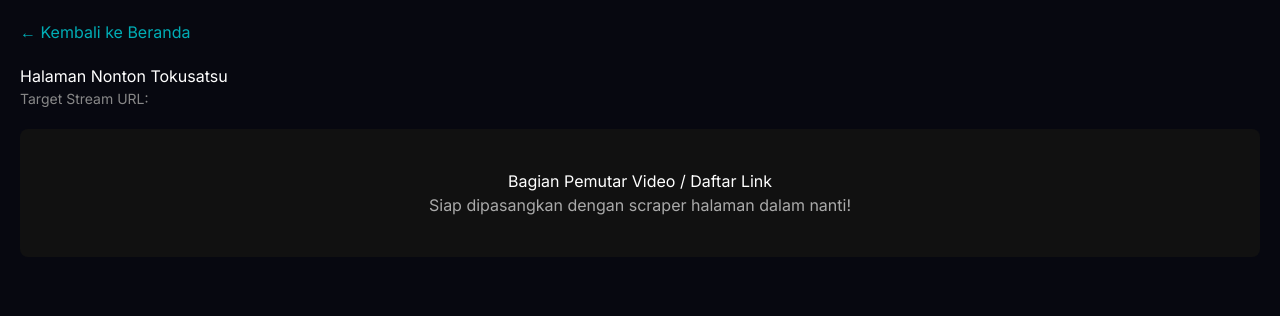
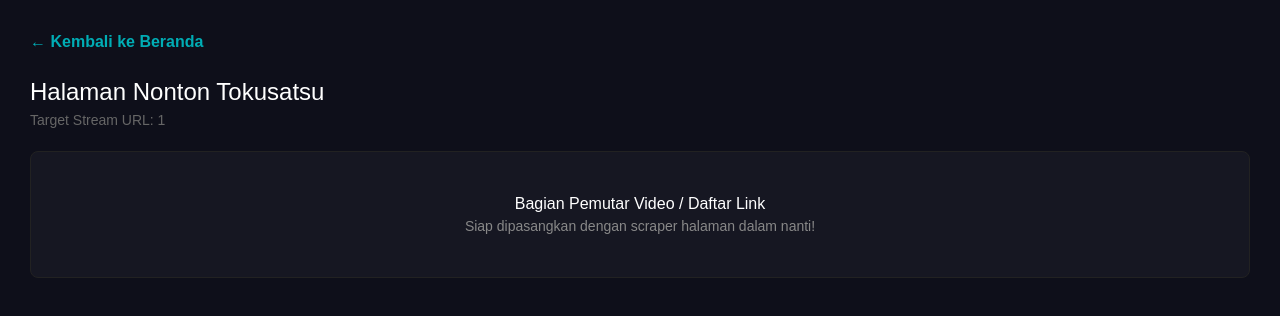
Before and after one commit to Vexcompany/tokuvex, a React (Vite) app: page /series/1 in a window 1280 px wide. Shown: the top 316 px of the page. Built offline with nearby package versions, Linux system fonts and the light colour scheme.

Commit message:
Update Watch.jsx

```diff
--- a/src/pages/Watch.jsx
+++ b/src/pages/Watch.jsx
@@ -8,7 +8,7 @@ const Watch = () => {
   useEffect(() => {
     try {
       if (id) {
-        const urlAsli = atob(id)
+        const urlAsli = decodeURIComponent(id)
         setDecodedUrl(urlAsli)
       }
     } catch (error) {
@@ -17,15 +17,15 @@ const Watch = () => {
   }, [id])
 
   return (
-    <div style={{ color: "white", padding: "20px" }}>
-      <Link to="/" style={{ color: "#00adb5", textDecoration: "none" }}>← Kembali ke Beranda</Link>
+    <div style={{ color: "white", padding: "30px", backgroundColor: "#0e0f1a", minHeight: "100vh", fontFamily: "sans-serif" }}>
+      <Link to="/" style={{ color: "#00adb5", textDecoration: "none", fontWeight: "bold" }}>← Kembali ke Beranda</Link>
 
-      <h1 style={{ marginTop: "20px" }}>Halaman Nonton Tokusatsu</h1>
-      <p style={{ color: "#888", fontSize: "14px" }}>Target Stream URL: {decodedUrl}</p>
+      <h1 style={{ marginTop: "20px", fontSize: "24px" }}>Halaman Nonton Tokusatsu</h1>
+      <p style={{ color: "#666", fontSize: "14px", wordBreak: "break-all" }}>Target Stream URL: {decodedUrl}</p>
 
-      <div style={{ background: "#111", padding: "40px", borderRadius: "8px", textAlign: "center", marginTop: "20px" }}>
-        <h3>Bagian Pemutar Video / Daftar Link</h3>
-        <p style={{ color: "#aaa" }}>Siap dipasangkan dengan scraper halaman dalam nanti!</p>
+      <div style={{ background: "#161722", padding: "40px", borderRadius: "8px", textAlign: "center", marginTop: "20px", border: "1px solid #222" }}>
+        <h3 style={{ color: "#fff" }}>Bagian Pemutar Video / Daftar Link</h3>
+        <p style={{ color: "#888", fontSize: "14px" }}>Siap dipasangkan dengan scraper halaman dalam nanti!</p>
       </div>
     </div>
   )
```
